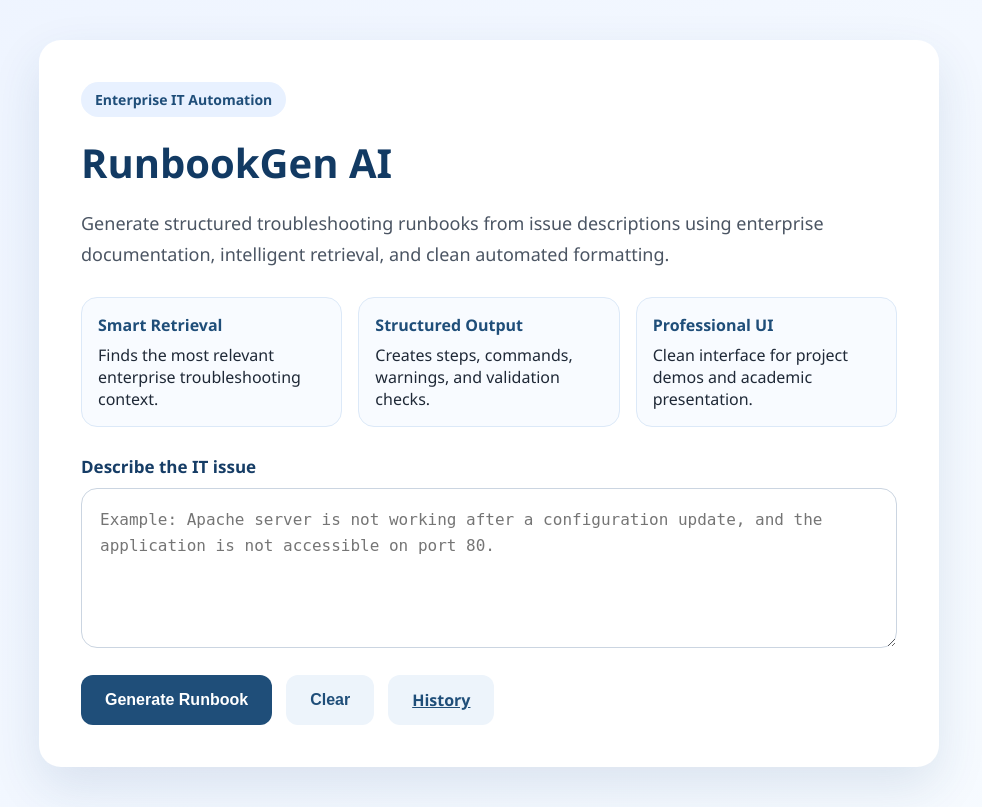
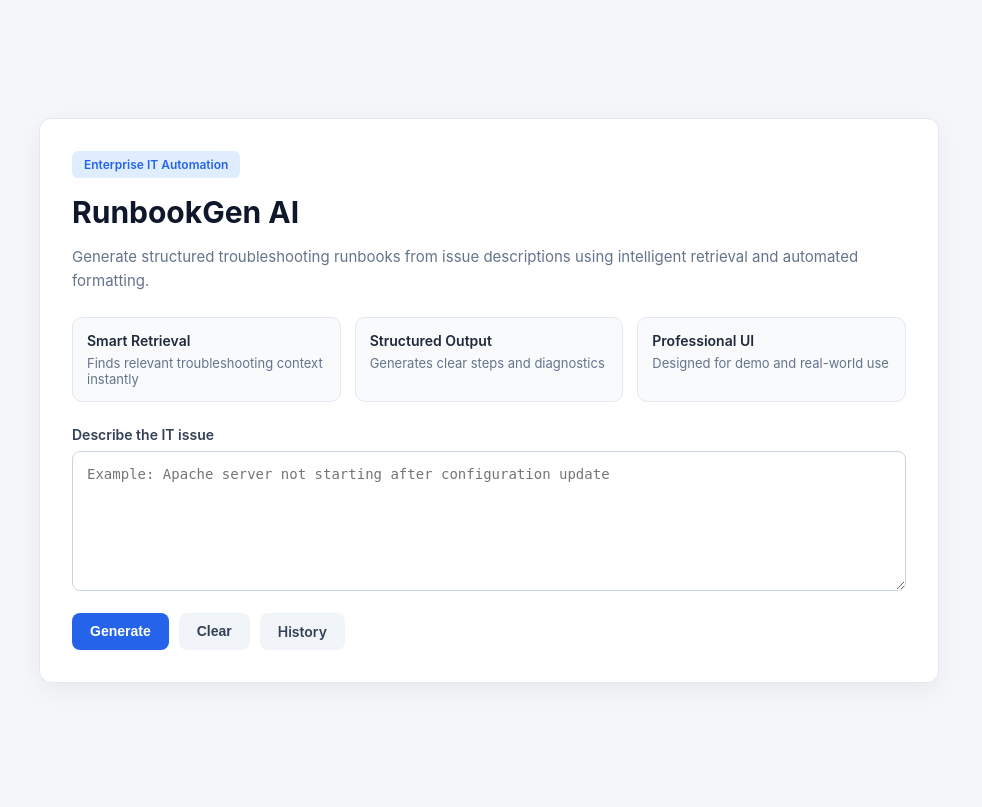
Before and after one commit to preethi453/RunbookGen-AI, a Flask app: page / in a window 1280 px wide. Shown: the whole page, without its empty margins (151-1133 px from the left). After the commit the page ends 683 px from the top, so only its background shows below. Run offline with Flask 3, Linux system fonts and the light colour scheme; the visitor is signed in with stand-in values (Sample User, id 1); parts of the project's set-up code (start-up, migrations or seed data) failed here and were passed over.

Commit message:
Refactor index.html for better design and functionality
Updated styles and structure for improved UI and usability.

```diff
--- a/templates/index.html
+++ b/templates/index.html
@@ -4,6 +4,7 @@
     <meta charset="UTF-8">
     <meta name="viewport" content="width=device-width, initial-scale=1.0">
     <title>RunbookGen AI</title>
+
     <style>
         * {
             box-sizing: border-box;
@@ -11,9 +12,9 @@
 
         body {
             margin: 0;
-            font-family: "Segoe UI", Arial, sans-serif;
-            background: linear-gradient(135deg, #eef4ff, #f7fbff);
-            color: #1f2937;
+            font-family: "Inter", "Segoe UI", Arial, sans-serif;
+            background: #f4f6f9;
+            color: #1e293b;
         }
 
         .hero {
@@ -21,175 +22,188 @@
             display: flex;
             align-items: center;
             justify-content: center;
-            padding: 40px 20px;
+            padding: 30px 20px;
         }
 
         .card {
             width: 100%;
             max-width: 900px;
             background: #ffffff;
-            border-radius: 22px;
-            padding: 42px;
-            box-shadow: 0 20px 50px rgba(31, 78, 121, 0.12);
+            border-radius: 12px;
+            padding: 32px;
+            border: 1px solid #e2e8f0;
+            box-shadow: 0 8px 24px rgba(0, 0, 0, 0.05);
         }
 
         .badge {
             display: inline-block;
-            background: #e8f1ff;
-            color: #1f4e79;
-            padding: 8px 14px;
-            border-radius: 999px;
-            font-size: 14px;
+            background: #e0edff;
+            color: #2563eb;
+            padding: 6px 12px;
+            border-radius: 6px;
+            font-size: 12px;
             font-weight: 600;
-            margin-bottom: 18px;
+            margin-bottom: 16px;
         }
 
         h1 {
-            margin: 0 0 12px;
-            font-size: 40px;
-            color: #123a63;
+            margin: 0 0 10px;
+            font-size: 30px;
+            color: #0f172a;
         }
 
         .subtitle {
-            font-size: 18px;
-            line-height: 1.7;
-            color: #4b5563;
-            margin-bottom: 28px;
+            font-size: 15px;
+            line-height: 1.6;
+            color: #64748b;
+            margin-bottom: 24px;
         }
 
         .feature-row {
             display: grid;
             grid-template-columns: repeat(3, 1fr);
-            gap: 16px;
-            margin-bottom: 28px;
+            gap: 14px;
+            margin-bottom: 24px;
         }
 
         .feature-box {
-            background: #f8fbff;
-            border: 1px solid #dce9f8;
-            border-radius: 16px;
-            padding: 16px;
+            background: #f8fafc;
+            border: 1px solid #e2e8f0;
+            border-radius: 10px;
+            padding: 14px;
         }
 
         .feature-title {
-            font-weight: 700;
-            color: #1f4e79;
-            margin-bottom: 8px;
+            font-weight: 600;
+            color: #1e293b;
+            font-size: 14px;
+            margin-bottom: 6px;
+        }
+
+        .feature-box div:last-child {
+            font-size: 13px;
+            color: #64748b;
         }
 
         label {
             display: block;
-            font-weight: 700;
-            margin-bottom: 10px;
-            color: #163d66;
-            font-size: 17px;
+            font-weight: 600;
+            margin-bottom: 8px;
+            color: #334155;
+            font-size: 14px;
         }
 
         textarea {
             width: 100%;
-            min-height: 160px;
+            min-height: 140px;
             border: 1px solid #cbd5e1;
-            border-radius: 16px;
-            padding: 18px;
-            font-size: 16px;
-            line-height: 1.6;
+            border-radius: 8px;
+            padding: 14px;
+            font-size: 14px;
             resize: vertical;
-            outline: none;
         }
 
         textarea:focus {
-            border-color: #1f4e79;
-            box-shadow: 0 0 0 4px rgba(31, 78, 121, 0.1);
+            outline: none;
+            border-color: #2563eb;
         }
 
         .btn-row {
-            margin-top: 22px;
+            margin-top: 18px;
             display: flex;
-            gap: 14px;
+            gap: 10px;
             flex-wrap: wrap;
         }
 
         .btn {
-            background: #1f4e79;
+            background: #2563eb;
             color: white;
             border: none;
-            padding: 14px 24px;
-            border-radius: 12px;
-            font-size: 16px;
-            font-weight: 700;
+            padding: 10px 18px;
+            border-radius: 8px;
+            font-size: 14px;
+            font-weight: 600;
             cursor: pointer;
-            transition: 0.2s ease;
+            transition: 0.2s;
+            text-decoration: none;
         }
 
         .btn:hover {
-            background: #163d66;
-            transform: translateY(-1px);
+            background: #1d4ed8;
         }
 
         .btn-light {
-            background: #edf4fb;
-            color: #1f4e79;
+            background: #f1f5f9;
+            color: #334155;
         }
 
         .btn-light:hover {
-            background: #dfeefa;
+            background: #e2e8f0;
         }
 
         @media (max-width: 768px) {
+            .feature-row {
+                grid-template-columns: 1fr;
+            }
+
             .card {
-                padding: 24px;
+                padding: 22px;
             }
 
             h1 {
-                font-size: 30px;
-            }
-
-            .feature-row {
-                grid-template-columns: 1fr;
+                font-size: 24px;
             }
         }
     </style>
 </head>
+
 <body>
     <section class="hero">
         <div class="card">
+
             <div class="badge">Enterprise IT Automation</div>
+
             <h1>RunbookGen AI</h1>
+
             <p class="subtitle">
                 Generate structured troubleshooting runbooks from issue descriptions using
-                enterprise documentation, intelligent retrieval, and clean automated formatting.
+                intelligent retrieval and automated formatting.
             </p>
 
             <div class="feature-row">
                 <div class="feature-box">
                     <div class="feature-title">Smart Retrieval</div>
-                    <div>Finds the most relevant enterprise troubleshooting context.</div>
+                    <div>Finds relevant troubleshooting context instantly</div>
                 </div>
+
                 <div class="feature-box">
                     <div class="feature-title">Structured Output</div>
-                    <div>Creates steps, commands, warnings, and validation checks.</div>
+                    <div>Generates clear steps and diagnostics</div>
                 </div>
+
                 <div class="feature-box">
                     <div class="feature-title">Professional UI</div>
-                    <div>Clean interface for project demos and academic presentation.</div>
+                    <div>Designed for demo and real-world use</div>
                 </div>
             </div>
 
             <form action="/generate" method="POST">
                 <label for="issue">Describe the IT issue</label>
+
                 <textarea
                     id="issue"
                     name="issue"
-                    placeholder="Example: Apache server is not working after a configuration update, and the application is not accessible on port 80."
+                    placeholder="Example: Apache server not starting after configuration update"
                     required
                 ></textarea>
 
                 <div class="btn-row">
-    <button class="btn" type="submit">Generate Runbook</button>
-    <button class="btn btn-light" type="reset">Clear</button>
-    <a href="/history" class="btn btn-light">History</a>
-               </div>
+                    <button class="btn" type="submit">Generate</button>
+                    <button class="btn btn-light" type="reset">Clear</button>
+                    <a href="/history" class="btn btn-light">History</a>
+                </div>
             </form>
+
         </div>
     </section>
 </body>
```
